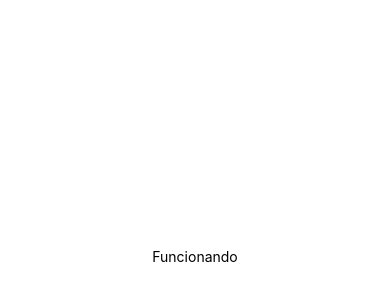
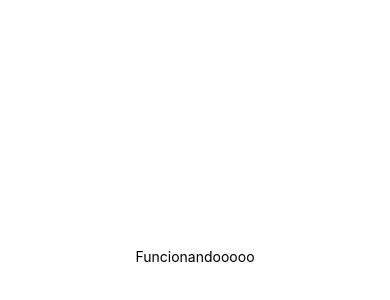
Before and after one commit to netsoncavina/onboardui-app, a React Native app: screen / in a window 390 px wide. Shown: the part 166-466 px from the top of the page. Built offline with nearby package versions, Linux system fonts and the light colour scheme.

Commit message:
fontes adicionadas

```diff
--- a/App.js
+++ b/App.js
@@ -1,10 +1,16 @@
 import { StatusBar } from "expo-status-bar";
 import { StyleSheet, Text, View } from "react-native";
+import { useFonts } from "expo-font";
 
 export default function App() {
+  const [fontsLoaded] = useFonts({
+    OpenSans: require("./assets/fonts/OpenSans-Regular.ttf"),
+    OpenSansBold: require("./assets/fonts/OpenSans-Bold.ttf"),
+    OpenSansSemiBold: require("./assets/fonts/OpenSans-SemiBold.ttf"),
+  });
   return (
     <View style={styles.container}>
-      <Text>Funcionando</Text>
+      <Text style={styles.text}>Funcionandooooo</Text>
       <StatusBar style="auto" />
     </View>
   );
@@ -16,5 +22,6 @@ const styles = StyleSheet.create({
     backgroundColor: "#fff",
     alignItems: "center",
     justifyContent: "center",
+    fontFamily: "OpenSans",
   },
 });
```
